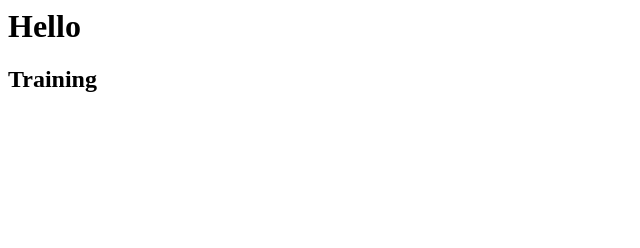
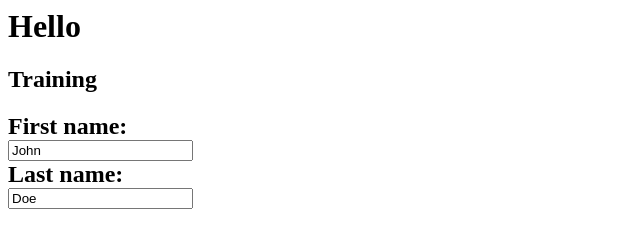
Before and after one commit to sakshisareen00/NPCI-IIHT, a plain HTML site: page index.html in a window 1280 px wide. Shown: the whole page, without its empty margins (0-640 px from the left). Drawn offline with Linux system fonts and the light colour scheme.

Commit message:
second commit

```diff
--- a/index.html
+++ b/index.html
@@ -1,2 +1,8 @@
 <h1>Hello <h1>
 <h2>Training<h2>
+<form>
+  <label for="fname">First name:</label><br>
+  <input type="text" id="fname" name="fname" value="John"><br>
+  <label for="lname">Last name:</label><br>
+  <input type="text" id="lname" name="lname" value="Doe">
+</form>
```
